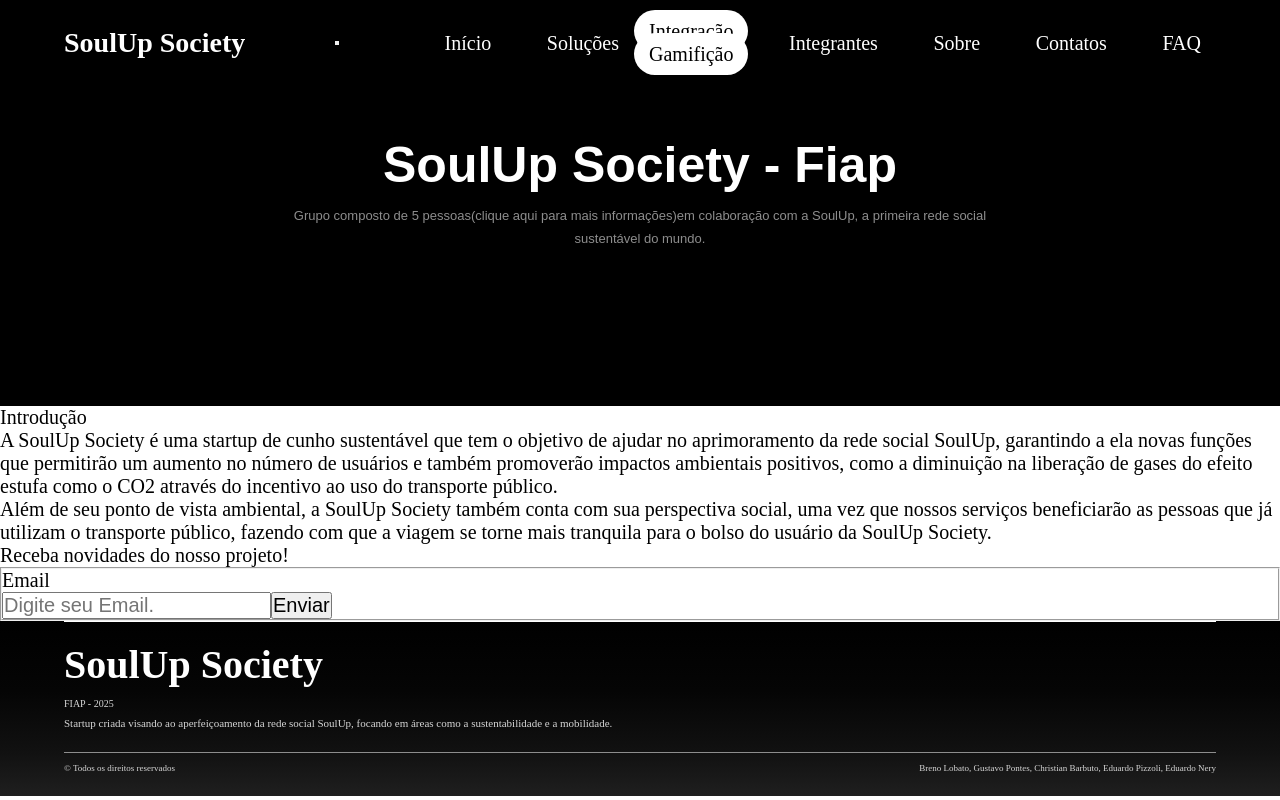
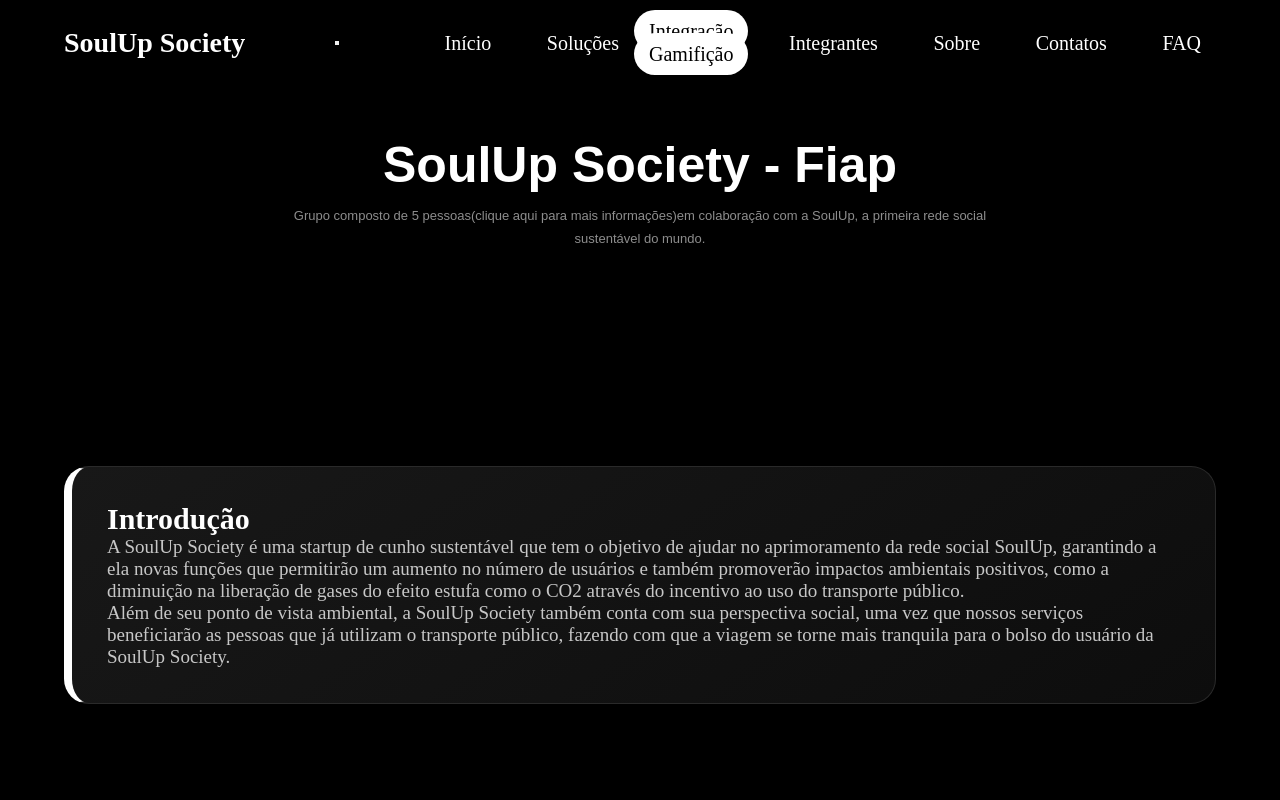
Before and after one commit to SoulUp-Society-Trabalhos/1--Challenge-2--semestre, a React (Vite) app in the folder soulup-society/: page / in a window 1280 px wide. Shown: the top 800 px of the page. Built offline with nearby package versions, Linux system fonts and the light colour scheme.

Commit message:
feat: readicionando

```diff
--- a/soulup-society/src/components/Rodape.css
+++ b/soulup-society/src/components/Rodape.css
@@ -42,13 +42,13 @@
 
 .footer__group-sub {
     color: #d6d6d6;
-    font-size: 1rem;
+    font-size: 2rem;
     margin-bottom: 0.5rem;
 }
 
 .footer__group-descricao {
     color: #d6d6d6;
-    font-size: 1.1rem;
+    font-size: 1.8rem;
     line-height: 1.8rem;
     max-width: 750px;
     margin-bottom: 2rem;
@@ -58,12 +58,7 @@
     width: 25%;
 }
 
-.footer__contatos h4 {
-    color: #fff;
-    font-size: 2rem;
-    font-weight: 500;
-    margin-bottom: 1.5rem;
-}
+
 
 .footer__ul {
     list-style: none;
@@ -90,7 +85,7 @@
 
 .footer_direitos {
     border-top: 1px solid #8d8d8d;
-    padding-top: 0.8rem;
+    padding-top: 1rem;
     width: 100%;
     display: flex;
     justify-content: space-between;
@@ -99,7 +94,7 @@
 
 .footer_direitos p {
     color: #d6d6d6;
-    font-size: 0.9rem;
+    font-size: 1rem;
     line-height: 1.5rem;
     max-width: 350px;
 }
--- a/soulup-society/src/pages/Home.css
+++ b/soulup-society/src/pages/Home.css
@@ -1,5 +1,5 @@
 .introducao {
-  padding: 6rem 8%;
+  padding: 6rem 5%;
   display: flex;
   justify-content: center;
 
--- a/soulup-society/src/pages/Home.tsx
+++ b/soulup-society/src/pages/Home.tsx
@@ -1,5 +1,7 @@
 import "../styles/hero.css";
 import "../styles/global.css";
+import "./Home.css";
+import "../styles/newsletter.css"
 
 function Home() {
   return (
--- /dev/null
+++ b/soulup-society/src/styles/newsletter.css
@@ -0,0 +1,141 @@
+.newsletter{
+    padding: 8rem 8%;
+    background-color: #000;
+    color: #fff;
+    display: flex;
+    flex-direction: column;
+    align-items: center;
+    gap: 2rem;
+}
+
+.newsletter h2 {
+  font-size: 4rem;
+  font-weight: 700;
+  text-align: center;
+}
+
+.formulario__newsletter {
+  width: 100%;
+  max-width: 70rem;
+}
+
+.formulario__newsletter fieldset {
+  border: none;
+  display: flex;
+  justify-content: center;
+  align-items: center;
+  gap: 1.5rem;
+}
+
+.formulario__newsletter div {
+  width: 100%;
+}
+
+.formulario__newsletter label {
+  display: none;
+}
+
+.formulario__newsletter input {
+  width: 100%;
+  padding: 1.6rem 2rem;
+  border-radius: 1rem;
+  border: 1px solid #2e2e2e;
+  background: #111;
+  color: white;
+  font-size: 1.6rem;
+
+}
+
+.formulario__newsletter button {
+  padding: 1.6rem 3rem;
+  border: none;
+  border-radius: 1rem;
+  color: #000;
+  background-color: #fff;
+  font-size: 1.4rem;
+  font-weight: 600;
+  cursor: pointer;
+  transition: 0.3s;
+}
+
+.container__newsletter {
+  display: flex;
+  align-items: center;
+  gap: 1.5rem;
+  width: 100%;
+
+}
+
+#modal{
+  text-align: center;
+  font-size: 2.5rem;
+  width: 70%;
+  height: 30%;
+  margin: 3% auto;
+  border-radius: 15px;
+  color: #ffffff;
+  background-color: #000000;
+  border-color: #242424;
+}
+
+#modal::backdrop{
+  background-color: #00000080;
+}
+
+#btnFecharModal{
+  position: absolute;
+  right: 2rem;
+  top: 0.5rem;
+  border-radius: 8px;
+  cursor: pointer;
+  background-color: #000000;
+  color: #ffffff;
+  border-color: #242424;
+  width: 2.2rem;
+  height: 3rem;
+}
+
+#modal__contatos{
+    width: 400px;
+    padding: 3rem;
+
+    background-color: #000;
+    color: #fff;
+
+    border: 1px solid #fff;
+    border-radius: 1.5rem;
+
+    text-align: center;
+    position: relative;
+
+    margin: auto;
+}
+
+#modal__contatos::backdrop{
+    background-color: rgba(0,0,0,0.7);
+}
+
+#msgContatos h2{
+    font-size: 3rem;
+    margin-bottom: 2rem;
+}
+
+#msgContatos p{
+    font-size: 1.6rem;
+    margin-bottom: 1rem;
+    color: #d4d4d4;
+}
+
+#btnFecharModal__contatos{
+    position: absolute;
+
+    top: 1rem;
+    right: 1rem;
+
+    background: transparent;
+    border: none;
+
+    color: white;
+    font-size: 2rem;
+
+    cursor: pointer;
```
